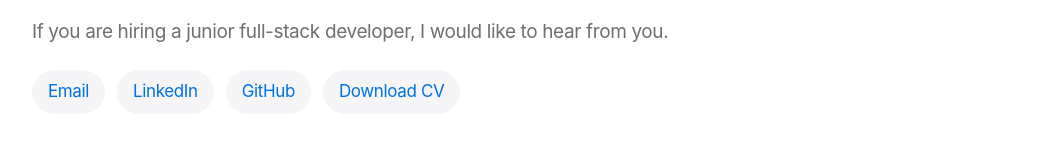
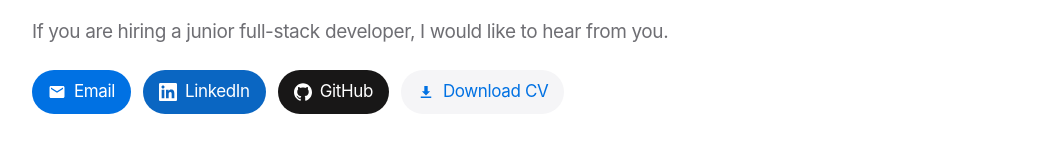
Before and after one commit to WujecDamian/WujecDamian-Portfolio, a React (Vite) app: page / in a window 1280 px wide. Shown: the part 2775-2939 px from the top of the page, without its empty margins (118-1161 px from the left). Built offline with nearby package versions, Linux system fonts and the light colour scheme.

Commit message:
feat: brand contact actions with icons like the hero

```diff
--- /dev/null
+++ b/src/components/BrandIcon/BrandIcon.tsx
@@ -0,0 +1,39 @@
+type IconProps = {
+  className?: string
+}
+
+export const GitHubIcon = ({ className }: IconProps) => (
+  <svg className={className} viewBox="0 0 24 24" aria-hidden="true">
+    <path
+      fill="currentColor"
+      d="M12 .297c-6.63 0-12 5.373-12 12 0 5.303 3.438 9.8 8.205 11.385.6.113.82-.258.82-.577 0-.285-.01-1.04-.015-2.04-3.338.724-4.042-1.61-4.042-1.61C4.422 18.07 3.633 17.7 3.633 17.7c-1.087-.744.084-.729.084-.729 1.205.084 1.838 1.236 1.838 1.236 1.07 1.835 2.809 1.305 3.495.998.108-.776.417-1.305.76-1.605-2.665-.3-5.466-1.332-5.466-5.93 0-1.31.465-2.38 1.235-3.22-.135-.303-.54-1.523.105-3.176 0 0 1.005-.322 3.3 1.23.96-.267 1.98-.399 3-.405 1.02.006 2.04.138 3 .405 2.28-1.552 3.285-1.23 3.285-1.23.645 1.653.24 2.873.12 3.176.765.84 1.23 1.91 1.23 3.22 0 4.61-2.805 5.625-5.475 5.92.42.36.81 1.096.81 2.22 0 1.606-.015 2.896-.015 3.286 0 .315.21.69.825.57C20.565 22.092 24 17.592 24 12.297c0-6.627-5.373-12-12-12"
+    />
+  </svg>
+)
+
+export const LinkedInIcon = ({ className }: IconProps) => (
+  <svg className={className} viewBox="0 0 24 24" aria-hidden="true">
+    <path
+      fill="currentColor"
+      d="M20.447 20.452h-3.554v-5.569c0-1.328-.027-3.037-1.852-3.037-1.853 0-2.136 1.445-2.136 2.939v5.667H9.351V9h3.414v1.561h.046c.477-.9 1.637-1.85 3.37-1.85 3.601 0 4.267 2.37 4.267 5.455v6.286zM5.337 7.433c-1.144 0-2.063-.926-2.063-2.065 0-1.138.92-2.063 2.063-2.063 1.14 0 2.064.925 2.064 2.063 0 1.139-.925 2.065-2.064 2.065zm1.782 13.019H3.555V9h3.564v11.452zM22.225 0H1.771C.792 0 0 .774 0 1.729v20.542C0 23.227.792 24 1.771 24h20.451C23.2 24 24 23.227 24 22.271V1.729C24 .774 23.2 0 22.222 0h.003z"
+    />
+  </svg>
+)
+
+export const DownloadIcon = ({ className }: IconProps) => (
+  <svg className={className} viewBox="0 0 24 24" aria-hidden="true">
+    <path
+      fill="currentColor"
+      d="M12 16.5 6.5 11h3.25V4h4.5v7H17.5zM5 20v-2h14v2z"
+    />
+  </svg>
+)
+
+export const MailIcon = ({ className }: IconProps) => (
+  <svg className={className} viewBox="0 0 24 24" aria-hidden="true">
+    <path
+      fill="currentColor"
+      d="M20 4H4c-1.1 0-2 .9-2 2v12c0 1.1.9 2 2 2h16c1.1 0 2-.9 2-2V6c0-1.1-.9-2-2-2m0 4-8 5-8-5V6l8 5 8-5z"
+    />
+  </svg>
+)
--- /dev/null
+++ b/src/components/BrandIcon/index.ts
@@ -0,0 +1,6 @@
+export {
+  DownloadIcon,
+  GitHubIcon,
+  LinkedInIcon,
+  MailIcon,
+} from './BrandIcon'
--- a/src/components/Contact/Contact.module.css
+++ b/src/components/Contact/Contact.module.css
@@ -14,15 +14,57 @@
 .link {
   display: inline-flex;
   align-items: center;
+  justify-content: center;
+  gap: 8px;
   min-height: 44px;
   padding: 8px 16px;
   border-radius: 980px;
-  background: var(--bg-subtle);
-  color: var(--accent);
+  font-size: 17px;
   text-decoration: none;
+}
+
+.icon {
+  width: 18px;
+  height: 18px;
+  flex-shrink: 0;
 }
 
 .link:hover {
   text-decoration: none;
+}
+
+.link--email {
+  background: var(--accent);
+  color: #fff;
+}
+
+.link--email:hover {
+  background: var(--accent-hover);
+}
+
+.link--github {
+  background: #181717;
+  color: #fff;
+}
+
+.link--github:hover {
+  background: #000;
+}
+
+.link--linkedin {
+  background: #0a66c2;
+  color: #fff;
+}
+
+.link--linkedin:hover {
+  background: #004182;
+}
+
+.link--cv {
+  background: var(--bg-subtle);
+  color: var(--accent);
+}
+
+.link--cv:hover {
   background: #ececef;
 }
--- a/src/components/Contact/Contact.tsx
+++ b/src/components/Contact/Contact.tsx
@@ -1,5 +1,11 @@
 import { site } from '../../data/site'
 import { useLanguage } from '../../i18n'
+import {
+  DownloadIcon,
+  GitHubIcon,
+  LinkedInIcon,
+  MailIcon,
+} from '../BrandIcon'
 import { Section } from '../Section'
 import styles from './Contact.module.css'
 
@@ -10,26 +16,37 @@ export const Contact = () => {
     <Section id="contact" title={t.contact.heading}>
       <p className={styles.invite}>{t.contact.invite}</p>
       <div className={styles.links}>
-        <a className={styles.link} href={`mailto:${site.email}`}>
+        <a
+          className={`${styles.link} ${styles['link--email']}`}
+          href={`mailto:${site.email}`}
+        >
+          <MailIcon className={styles.icon} />
           {t.contact.email}
         </a>
         <a
-          className={styles.link}
+          className={`${styles.link} ${styles['link--linkedin']}`}
           href={site.linkedin}
           target="_blank"
           rel="noreferrer"
         >
+          <LinkedInIcon className={styles.icon} />
           {t.contact.linkedin}
         </a>
         <a
-          className={styles.link}
+          className={`${styles.link} ${styles['link--github']}`}
           href={site.github}
           target="_blank"
           rel="noreferrer"
         >
+          <GitHubIcon className={styles.icon} />
           {t.contact.github}
         </a>
-        <a className={styles.link} href={site.cvPath} download>
+        <a
+          className={`${styles.link} ${styles['link--cv']}`}
+          href={site.cvPath}
+          download
+        >
+          <DownloadIcon className={styles.icon} />
           {t.contact.downloadCv}
         </a>
       </div>
--- a/src/components/Hero/Hero.tsx
+++ b/src/components/Hero/Hero.tsx
@@ -1,5 +1,6 @@
 import { site } from '../../data/site'
 import { useLanguage } from '../../i18n'
+import { DownloadIcon, GitHubIcon, LinkedInIcon } from '../BrandIcon'
 import styles from './Hero.module.css'
 
 export const Hero = () => {
@@ -20,16 +21,7 @@ export const Hero = () => {
             target="_blank"
             rel="noreferrer"
           >
-            <svg
-              className={styles.hero__icon}
-              viewBox="0 0 24 24"
-              aria-hidden="true"
-            >
-              <path
-                fill="currentColor"
-                d="M12 .297c-6.63 0-12 5.373-12 12 0 5.303 3.438 9.8 8.205 11.385.6.113.82-.258.82-.577 0-.285-.01-1.04-.015-2.04-3.338.724-4.042-1.61-4.042-1.61C4.422 18.07 3.633 17.7 3.633 17.7c-1.087-.744.084-.729.084-.729 1.205.084 1.838 1.236 1.838 1.236 1.07 1.835 2.809 1.305 3.495.998.108-.776.417-1.305.76-1.605-2.665-.3-5.466-1.332-5.466-5.93 0-1.31.465-2.38 1.235-3.22-.135-.303-.54-1.523.105-3.176 0 0 1.005-.322 3.3 1.23.96-.267 1.98-.399 3-.405 1.02.006 2.04.138 3 .405 2.28-1.552 3.285-1.23 3.285-1.23.645 1.653.24 2.873.12 3.176.765.84 1.23 1.91 1.23 3.22 0 4.61-2.805 5.625-5.475 5.92.42.36.81 1.096.81 2.22 0 1.606-.015 2.896-.015 3.286 0 .315.21.69.825.57C20.565 22.092 24 17.592 24 12.297c0-6.627-5.373-12-12-12"
-              />
-            </svg>
+            <GitHubIcon className={styles.hero__icon} />
             {t.hero.github}
           </a>
           <a
@@ -38,16 +30,7 @@ export const Hero = () => {
             target="_blank"
             rel="noreferrer"
           >
-            <svg
-              className={styles.hero__icon}
-              viewBox="0 0 24 24"
-              aria-hidden="true"
-            >
-              <path
-                fill="currentColor"
-                d="M20.447 20.452h-3.554v-5.569c0-1.328-.027-3.037-1.852-3.037-1.853 0-2.136 1.445-2.136 2.939v5.667H9.351V9h3.414v1.561h.046c.477-.9 1.637-1.85 3.37-1.85 3.601 0 4.267 2.37 4.267 5.455v6.286zM5.337 7.433c-1.144 0-2.063-.926-2.063-2.065 0-1.138.92-2.063 2.063-2.063 1.14 0 2.064.925 2.064 2.063 0 1.139-.925 2.065-2.064 2.065zm1.782 13.019H3.555V9h3.564v11.452zM22.225 0H1.771C.792 0 0 .774 0 1.729v20.542C0 23.227.792 24 1.771 24h20.451C23.2 24 24 23.227 24 22.271V1.729C24 .774 23.2 0 22.222 0h.003z"
-              />
-            </svg>
+            <LinkedInIcon className={styles.hero__icon} />
             {t.hero.linkedin}
           </a>
           <a
@@ -55,16 +38,7 @@ export const Hero = () => {
             href={site.cvPath}
             download
           >
-            <svg
-              className={styles.hero__icon}
-              viewBox="0 0 24 24"
-              aria-hidden="true"
-            >
-              <path
-                fill="currentColor"
-                d="M12 16.5 6.5 11h3.25V4h4.5v7H17.5zM5 20v-2h14v2z"
-              />
-            </svg>
+            <DownloadIcon className={styles.hero__icon} />
             {t.hero.downloadCv}
           </a>
         </div>
```
